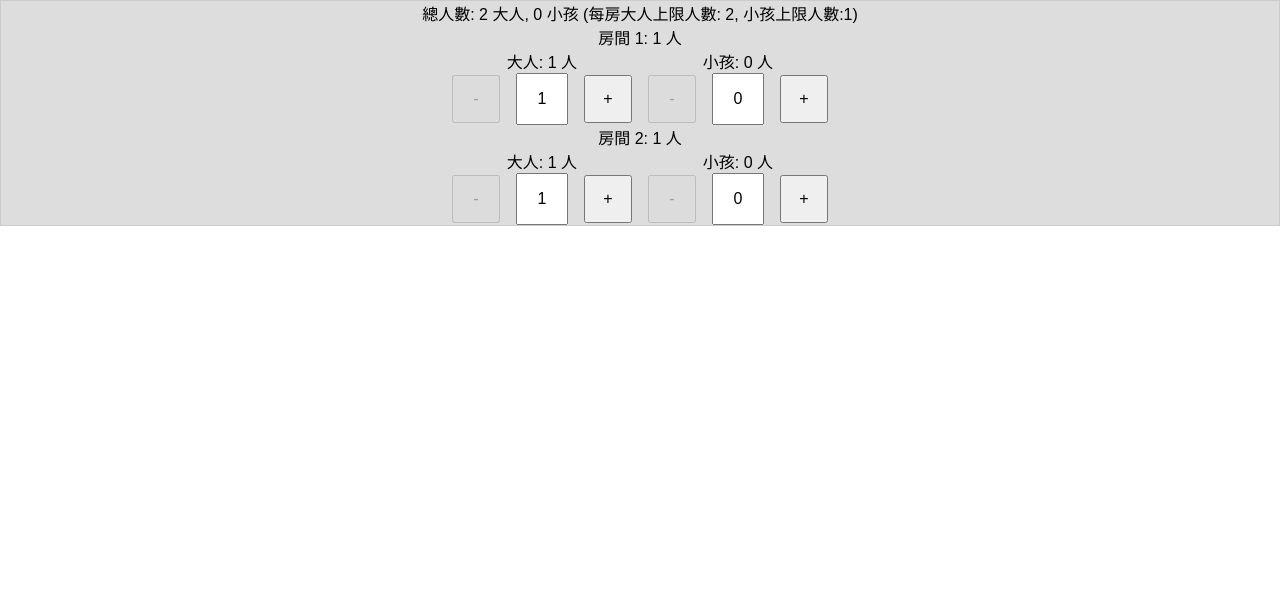
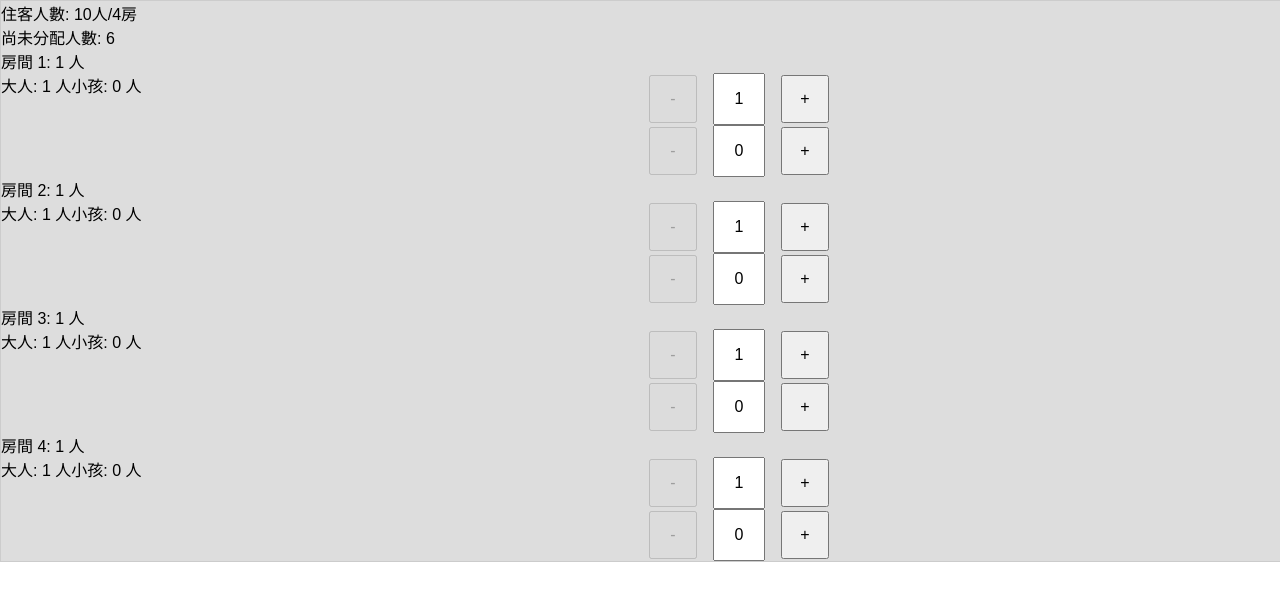
Before and after one commit to Ponpon55837/roomAllocation, a React app: page / in a window 1280 px wide. Shown: the top 600 px of the page. Built offline with nearby package versions, Linux system fonts and the light colour scheme.

Commit message:
feat: adjust function control

```diff
--- a/src/components/CustomInputNumber.tsx
+++ b/src/components/CustomInputNumber.tsx
@@ -9,18 +9,18 @@ interface CustomInputNumberProps {
   value: number
   onChange: (event: ChangeEvent<HTMLInputElement>) => void
   onBlur: (event: FocusEvent<HTMLInputElement>) => void
-  disabled?: boolean
+  disabled: boolean
 }
 
 const CustomInputNumber: React.FC<CustomInputNumberProps> = ({
   min = 0,
   max = 999,
-  step = 0.5,
+  step = 1,
   name,
   value,
   onChange,
   onBlur,
-  disabled = false,
+  disabled,
 }) => {
   const [inputValue, setInputValue] = useState<number>(value)
 
@@ -56,11 +56,7 @@ const CustomInputNumber: React.FC<CustomInputNumberProps> = ({
 
   return (
     <div className="controlDiv">
-      <button
-        className="controlBtn"
-        onClick={handleDecrement}
-        disabled={disabled || inputValue <= min}
-      >
+      <button className="controlBtn" onClick={handleDecrement} disabled={inputValue === min}>
         -
       </button>
       <input
--- a/src/components/RoomAllocation.tsx
+++ b/src/components/RoomAllocation.tsx
@@ -1,23 +1,19 @@
 import React, { useState, useEffect } from 'react'
 import CustomInputNumber from './CustomInputNumber'
+import '../styles/RoomAllocation.css'
 
 interface RoomAllocationProps {
-  adultGuest: number
-  childGuest: number
+  guest: number
   room: number
   onChange: (result: { adult: number; child: number }[]) => void
 }
 
-const RoomAllocation: React.FC<RoomAllocationProps> = ({
-  adultGuest,
-  childGuest,
-  room,
-  onChange,
-}) => {
+const RoomAllocation: React.FC<RoomAllocationProps> = ({ guest, room, onChange }) => {
   const [roomAllocations, setRoomAllocations] = useState<any>([])
-  const [totalAdults, setTotalAdults] = useState(1)
-  const [totalChildren, setTotalChildren] = useState(0)
+  const [totalAdults, setTotalAdults] = useState<number>(room) // 初始值為房間數
+  const [totalChildren, setTotalChildren] = useState<number>(0)
 
+  // 初始化房間內含有大人與小孩陣列
   const initializeRoomAllocations = () => {
     if (room === 0) return
 
@@ -27,16 +23,32 @@ const RoomAllocation: React.FC<RoomAllocationProps> = ({
     }))
 
     setRoomAllocations(initialRoomAllocations)
+    // 計算大人與小孩總人數
     calculateTotalGuests(initialRoomAllocations)
   }
 
   const handleRoomChange = (index: number, type: string, value: number) => {
     const newRoomAllocations = [...roomAllocations]
     newRoomAllocations[index][type] = value
+
+    // 確保每間房間大人加上小孩不超過4人
+    const totalGuestsInRoom = newRoomAllocations[index].adult + newRoomAllocations[index].child
+    if (totalGuestsInRoom > 4) {
+      // 如果超過4人，將值設為4並更新state
+      newRoomAllocations[index][type] =
+        type === 'adult' ? 4 - newRoomAllocations[index].child : 4 - newRoomAllocations[index].adult
+    }
+
+    // 確保每間房間至少有1位大人
+    if (newRoomAllocations[index].adult === 0) {
+      newRoomAllocations[index].adult = 1
+    }
+
     setRoomAllocations(newRoomAllocations)
     calculateTotalGuests(newRoomAllocations)
   }
 
+  // 計算大人與小孩總人數
   const calculateTotalGuests = (allocations: { adult: number; child: number }[]) => {
     let adults = 0
     let children = 0
@@ -51,13 +63,15 @@ const RoomAllocation: React.FC<RoomAllocationProps> = ({
   }
 
   const isAllocationValid = () => {
-    return totalAdults + totalChildren === adultGuest + childGuest
+    return totalAdults + totalChildren === guest
   }
 
+  // 初始化房間內含有大人與小孩陣列
   useEffect(() => {
     initializeRoomAllocations()
-  }, [adultGuest, childGuest, room])
+  }, [guest, room])
 
+  // 當房間內含有大人與小孩陣列更新時，檢查是否符合條件
   useEffect(() => {
     if (isAllocationValid()) {
       onChange(roomAllocations)
@@ -67,13 +81,15 @@ const RoomAllocation: React.FC<RoomAllocationProps> = ({
   return (
     <div>
       <div>
-        <label>總人數: </label>
+        <label>住客人數: </label>
         <span>
-          {totalAdults} 大人, {totalChildren} 小孩 (每房大人上限人數: {adultGuest}, 小孩上限人數:
-          {childGuest})
+          {guest}人/{room}房
         </span>
       </div>
 
+      <div>
+        <label>尚未分配人數: {guest - totalAdults - totalChildren}</label>
+      </div>
       {roomAllocations.map((allocation: { adult: number; child: number }, index: number) => (
         <div key={index}>
           <div>
@@ -81,12 +97,16 @@ const RoomAllocation: React.FC<RoomAllocationProps> = ({
               房間 {index + 1}: {allocation.adult + allocation.child} 人
             </span>
           </div>
-          <div>
-            <div style={{ display: 'inline-block' }}>
-              <span>大人: {allocation.adult} 人</span>
+          <div className=".container" style={{ display: 'inline-flex', width: '100%' }}>
+            <div className=".leftDiv" style={{ width: '50%', float: 'left' }}>
+              <div style={{ display: 'inline-block' }}>大人: {allocation.adult} 人</div>
+              <div style={{ display: 'inline-block' }}>小孩: {allocation.child} 人</div>
+            </div>
+
+            <div className=".rightDiv" style={{ width: '50%', float: 'right' }}>
               <CustomInputNumber
                 min={1}
-                max={adultGuest}
+                max={4}
                 step={1}
                 name={`adult${index}`}
                 value={allocation.adult}
@@ -94,15 +114,13 @@ const RoomAllocation: React.FC<RoomAllocationProps> = ({
                   handleRoomChange(index, 'adult', parseFloat(event.target.value))
                 }
                 onBlur={(event) => console.log(event)}
-                disabled={adultGuest + childGuest === room}
+                disabled={
+                  allocation.adult + allocation.child === 4 || totalAdults + totalChildren === guest
+                }
               />
-            </div>
-
-            <div style={{ display: 'inline-block' }}>
-              <span>小孩: {allocation.child} 人</span>
               <CustomInputNumber
                 min={0}
-                max={childGuest}
+                max={4}
                 step={1}
                 name={`child${index}`}
                 value={allocation.child}
@@ -110,7 +128,9 @@ const RoomAllocation: React.FC<RoomAllocationProps> = ({
                   handleRoomChange(index, 'child', parseFloat(event.target.value))
                 }
                 onBlur={(event) => console.log(event)}
-                disabled={adultGuest + childGuest === room}
+                disabled={
+                  allocation.adult + allocation.child === 4 || totalAdults + totalChildren === guest
+                }
               />
             </div>
           </div>
--- a/src/pages/index.tsx
+++ b/src/pages/index.tsx
@@ -5,9 +5,8 @@ const index = () => {
   return (
     <div className="container">
       <RoomAllocation
-        adultGuest={2}
-        childGuest={1}
-        room={2}
+        guest={10}
+        room={4}
         onChange={(roomAllocations) => console.log(roomAllocations)}
       />
     </div>
--- a/src/styles/App.css
+++ b/src/styles/App.css
@@ -8,39 +8,3 @@ body {
 #root {
   height: 100vh;
 }
-
-.bg {
-  height: 100%;
-  display: flex;
-  align-items: center;
-  justify-content: center;
-}
-
-.page1 {
-  background-image: linear-gradient(135deg, #fff6b7 10%, #f6416c 100%);
-}
-
-.page2 {
-  background-image: linear-gradient(135deg, #ffe985 10%, #fa742b 100%);
-}
-
-.home {
-  background-image: linear-gradient(135deg, #5efce8 10%, #736efe 100%);
-}
-
-.nav-items {
-  list-style: none;
-  margin: 0;
-  display: flex;
-  justify-content: center;
-  padding: 1rem;
-}
-
-.nav-items li {
-  margin-right: 3rem;
-}
-
-.nav-items a {
-  color: black;
-  text-decoration: none;
-}
--- a/src/styles/RoomAllocation.css
+++ b/src/styles/RoomAllocation.css
@@ -1,12 +1,19 @@
 .container {
   border: 1px solid #ccc;
   background-color: #dddddd;
-  text-align: center;
+  /* text-align: center; */
+  display: block;
   margin: auto;
+  width: 100%;
+  overflow: hidden; /* 清除浮動 */
 }
 
-.dataDiv {
-  display: block;
-  text-align: center;
-  width: 100%;
+.leftDiv {
+  width: 50%;
+  float: left;
 }
+
+.rightDiv {
+  width: 50%;
+  float: left;
+}
```
